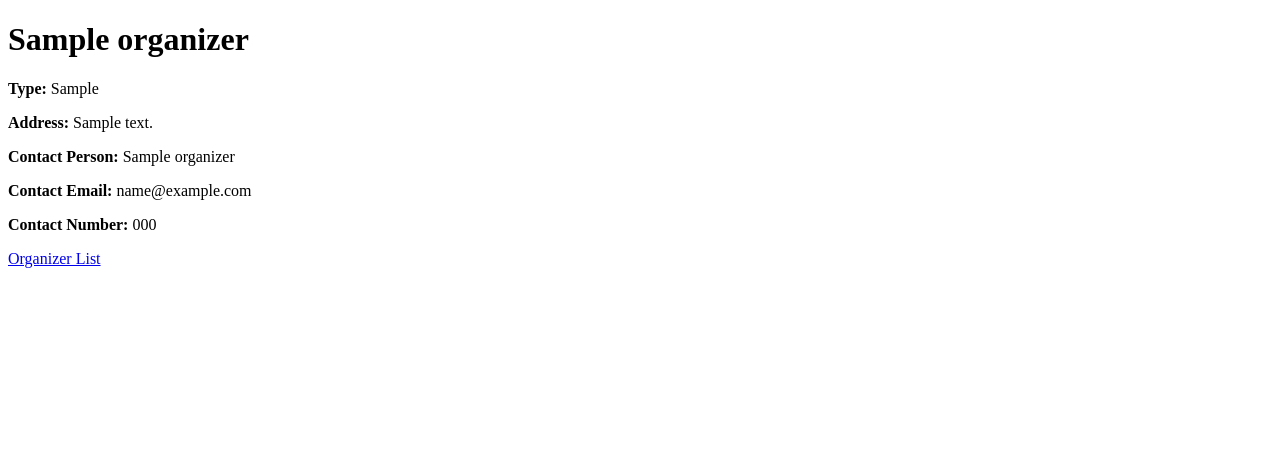
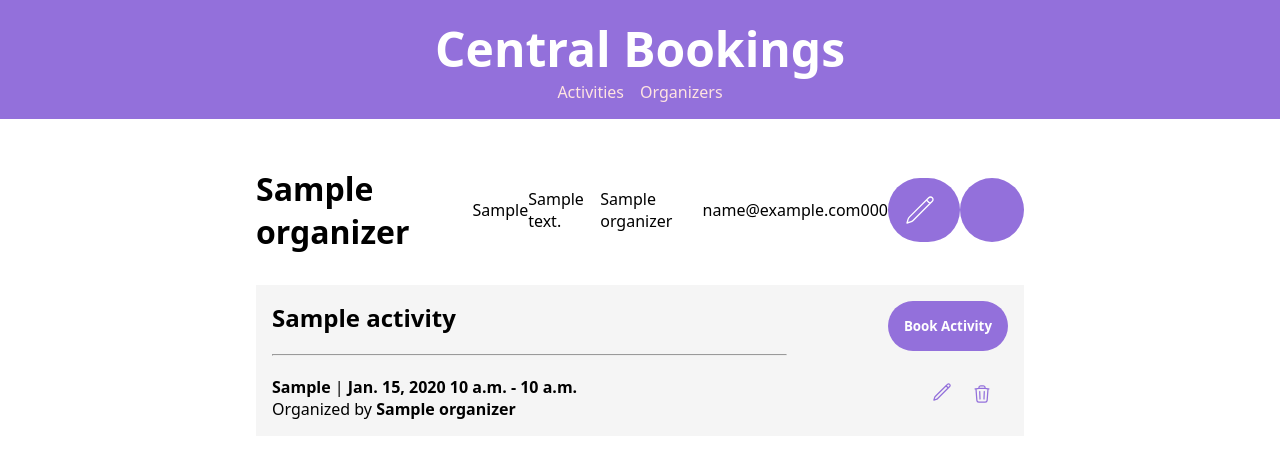
Before and after one commit to saxypingu/csci41-finalproject, a Django app: page /bookings/organizer/1/ in a window 1280 px wide. Shown: the top 458 px of the page. Run offline with Django 5.2, Linux system fonts and the light colour scheme; tables that the repository leaves empty hold one stand-in row (values such as "Sample post").

Commit message:
List Activities under Organizers, UD views

```diff
--- a/bookings/templates/bookings/activity/activity_list.html
+++ b/bookings/templates/bookings/activity/activity_list.html
@@ -17,8 +17,8 @@
 					<svg xmlns="http://www.w3.org/2000/svg" fill="none" viewBox="0 0 24 24" strokeWidth="{1.5}" stroke="currentColor" className="size-6">
 						<path strokeLinecap="round" strokeLinejoin="round" d="M12 9v6m3-3H9m12 0a9 9 0 1 1-18 0 9 9 0 0 1 18 0Z" />
 					</svg>
-					<p>Create Activity</p></a
-				>
+					<p>Create Activity</p>
+				</a>
 			</div>
 
 			<ul>
--- a/bookings/templates/bookings/organizer/organizer_detail.html
+++ b/bookings/templates/bookings/organizer/organizer_detail.html
@@ -1,20 +1,80 @@
+{% extends "base.html" %} {% block content %} {% load static %}
+
 <!DOCTYPE html>
 <html lang="en">
+	<head>
+		<meta charset="UTF-8" />
+		<title>Activity List</title>
+		<link rel="stylesheet" href="{% static 'css/activity.css' %}" />
+	</head>
 
-    <head>
-        <meta charset="UTF-8">
-        <title>{{ organizer.name }}</title>
-    </head>
+	<div class="activity-list">
+		<body>
+			<div class="header">
+				<h1>{{ organizer.name }}</h1>
+                <p>{{ organizer.organizer_type }}</p>
+                <p>{{ organizer.address }}</p>
+                <p>{{ organizer.contact_person_name }}</p>
+                <p>{{ organizer.contact_person_email }}</p>
+                <p>{{ organizer.contact_person_phone }}</p>
 
-    <body>
-        <h1>{{ organizer.name }}</h1>
-        <p><strong>Type:</strong> {{ organizer.organizer_type }}</p>
-        <p><strong>Address:</strong> {{ organizer.address }}</p>
-        <p><strong>Contact Person:</strong> {{ organizer.contact_person_name }}</p>
-        <p><strong>Contact Email:</strong> {{ organizer.contact_person_email }}</p>
-        <p><strong>Contact Number:</strong> {{ organizer.contact_person_phone }}</p>
+                <a class="btn-with-icon" href="{% url 'organizer_update' organizer.organizer_id %}">
+					<svg xmlns="http://www.w3.org/2000/svg" fill="none" viewBox="0 0 24 24" stroke-width="1.5" stroke="currentColor" class="size-6">
+                        <path stroke-linecap="round" stroke-linejoin="round" d="m16.862 4.487 1.687-1.688a1.875 1.875 0 1 1 2.652 2.652L6.832 19.82a4.5 4.5 0 0 1-1.897 1.13l-2.685.8.8-2.685a4.5 4.5 0 0 1 1.13-1.897L16.863 4.487Zm0 0L19.5 7.125" />
+                    </svg>
+                </a>
+                <a class="btn-with-icon">
+                    <form action="{% url 'organizer_delete' organizer.organizer_id %}" method="post">
+                        {% csrf_token %}
+                        <button type="submit" style="background: none;">
+                            <svg xmlns="http://www.w3.org/2000/svg" fill="none" viewBox="0 0 24 24" stroke-width="1.5" stroke="currentColor" class="size-6">
+                                <path stroke-linecap="round" stroke-linejoin="round" d="m14.74 9-.346 9m-4.788 0L9.26 9m9.968-3.21c.342.052.682.107 1.022.166m-1.022-.165L18.16 19.673a2.25 2.25 0 0 1-2.244 2.077H8.084a2.25 2.25 0 0 1-2.244-2.077L4.772 5.79m14.456 0a48.108 48.108 0 0 0-3.478-.397m-12 .562c.34-.059.68-.114 1.022-.165m0 0a48.11 48.11 0 0 1 3.478-.397m7.5 0v-.916c0-1.18-.91-2.164-2.09-2.201a51.964 51.964 0 0 0-3.32 0c-1.18.037-2.09 1.022-2.09 2.201v.916m7.5 0a48.667 48.667 0 0 0-7.5 0" />
+                            </svg>
+                        </button>
+                    </form>
+                </a>
+			</div>
 
-        <a href="{% url 'organizer_list' %}">Organizer List</a>
-    </body>
+			<ul>
+				{% for activity in activities %}
+				<li>
+                    <div class="li-container">
+					<div class="li-info">
+						<a href="{% url 'activity_detail' activity.id %}"> <h2>{{ activity.name }}</h2> </a>
+						<hr />
+						<p class="li-sub-info"><strong>{{activity.location}}</strong> | <strong>{{activity.date}} {{activity.start_time}} - {{activity.end_time}}</strong></p>
+						<p class="li-sub-info">Organized by <strong>{{activity.organizer.name}}</strong></p>
+					</div>
+					<div class="btn-container">
+						<a href=""><button>Book Activity</button></a>
+					</div>
 
+                    <div class="ud-btn" style="display: flex; align-items: center;">
+
+                        {% comment %} Edit Button {% endcomment %}
+                        <a href="{% url 'activity_update' activity.id %}">
+                            <svg xmlns="http://www.w3.org/2000/svg" fill="none" viewBox="0 0 24 24" stroke-width="1.5" stroke="currentColor" class="size-6">
+                                <path stroke-linecap="round" stroke-linejoin="round" d="m16.862 4.487 1.687-1.688a1.875 1.875 0 1 1 2.652 2.652L6.832 19.82a4.5 4.5 0 0 1-1.897 1.13l-2.685.8.8-2.685a4.5 4.5 0 0 1 1.13-1.897L16.863 4.487Zm0 0L19.5 7.125" />
+                            </svg>
+                        </a>
+                        {% comment %} Delete Button {% endcomment %}
+                        <form action="{% url 'activity_delete' activity.id %}" method="post">
+							{% csrf_token %}
+							<button type="submit"  style="background: none;">
+								<svg xmlns="http://www.w3.org/2000/svg" fill="none" viewBox="0 0 24 24" stroke-width="1.5" stroke="currentColor" class="size-6">
+									<path stroke-linecap="round" stroke-linejoin="round" d="m14.74 9-.346 9m-4.788 0L9.26 9m9.968-3.21c.342.052.682.107 1.022.166m-1.022-.165L18.16 19.673a2.25 2.25 0 0 1-2.244 2.077H8.084a2.25 2.25 0 0 1-2.244-2.077L4.772 5.79m14.456 0a48.108 48.108 0 0 0-3.478-.397m-12 .562c.34-.059.68-.114 1.022-.165m0 0a48.11 48.11 0 0 1 3.478-.397m7.5 0v-.916c0-1.18-.91-2.164-2.09-2.201a51.964 51.964 0 0 0-3.32 0c-1.18.037-2.09 1.022-2.09 2.201v.916m7.5 0a48.667 48.667 0 0 0-7.5 0" />
+								</svg>
+							</button>
+						</form>
+                    </div>
+
+
+				</li>
+
+				{% endfor %}
+			</ul>
+		</body>
+	</div>
 </html>
+
+{% endblock %}
--- a/bookings/urls.py
+++ b/bookings/urls.py
@@ -1,12 +1,14 @@
 # urls.py in your app directory
 from django.urls import path
-from .views import OrganizerCreateView, OrganizerListView, OrganizerDetailView
+from .views import OrganizerCreateView, OrganizerListView, OrganizerDetailView, OrganizerUpdateView, OrganizerDeleteView
 from .views import ActivityCreateView, ActivityListView, ActivityDetailView, ActivityUpdateView, ActivityDeleteView
 
 urlpatterns = [
     path('organizers/', OrganizerListView.as_view(), name='organizer_list'),
     path('organizer/create/', OrganizerCreateView.as_view(), name='organizer_create'),
     path('organizer/<int:organizer_id>/', OrganizerDetailView.as_view(), name='organizer_detail'),
+    path('organizer/edit/<int:organizer_id>', OrganizerUpdateView.as_view(), name='organizer_update'),
+    path('organizer/delete/<int:organizer_id>/', OrganizerDeleteView.as_view(), name='organizer_delete'),
 
     path('activities/', ActivityListView.as_view(), name='activity_list'),
     path('activity/create/', ActivityCreateView.as_view(), name='activity_create'),
--- a/bookings/views.py
+++ b/bookings/views.py
@@ -27,7 +27,28 @@
 class OrganizerDetailView(View):
     def get(self, request, organizer_id, *args, **kwargs):
         organizer = get_object_or_404(Organizer, pk=organizer_id)
-        return render(request, 'bookings/organizer/organizer_detail.html', {'organizer': organizer})
+        activities = Activity.objects.filter(organizer_id=organizer_id)
+        return render(request, 'bookings/organizer/organizer_detail.html', {'organizer': organizer, 'activities': activities})
+
+class OrganizerUpdateView(View):
+    def get(self, request, organizer_id, *args, **kwargs):
+        organizer = get_object_or_404(Organizer, pk=organizer_id)
+        form = OrganizerForm(instance=organizer)
+        return render(request, 'bookings/organizer/organizer_form.html', {'form': form, 'organizer': organizer})
+
+    def post(self, request, organizer_id, *args, **kwargs):
+        organizer = get_object_or_404(Organizer, pk=organizer_id)
+        form = OrganizerForm(request.POST, instance=organizer)
+        if form.is_valid():
+            form.save()
+            return redirect('organizer_detail', organizer_id=organizer_id)
+        return render(request, 'bookings/organizer/organizer_form.html', {'form': form, 'organizer': organizer})
+
+class OrganizerDeleteView(View):
+    def post(self, request, organizer_id, *args, **kwargs):
+        organizer = get_object_or_404(Organizer, pk=organizer_id)
+        organizer.delete()
+        return redirect('organizer_list')
 
 class ActivityCreateView(View):
     def get(self, request, *args, **kwargs):
```
Also changed, not shown: bookings/templates/bookings/organizer/organizer_list.html (+9 -6 lines).
